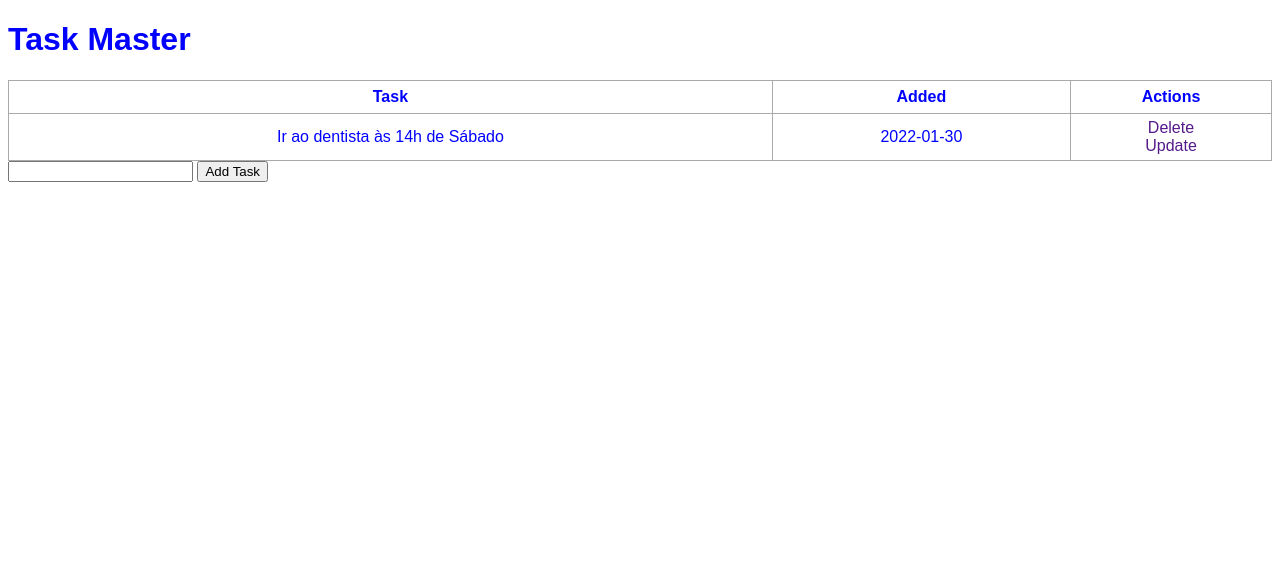
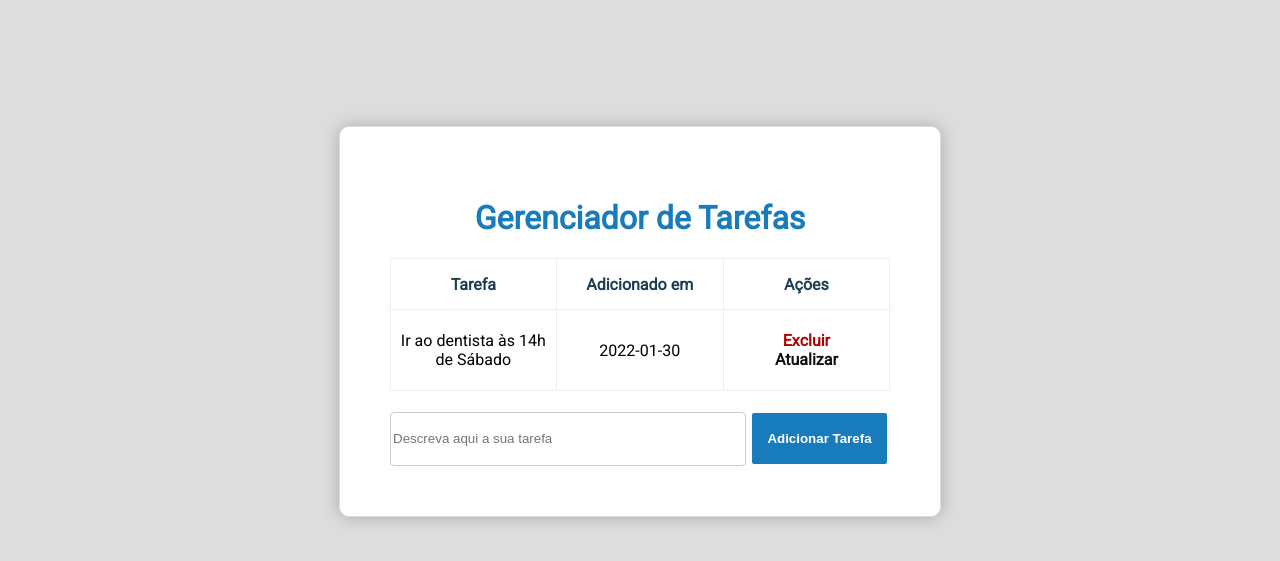
Before and after one commit to gabrielcastroo/gerenciador_de_tarefas_com_flaskAPI, a Flask app: page / in a window 1280 px wide. Shown: the top 561 px of the page. Run offline with Flask 2, Linux system fonts and the light colour scheme; data comes from the database, SQL or seed files in the repository; both versions use the stored data as it was after the commit.

Commit message:
add: delete method and some style

```diff
--- a/app.py
+++ b/app.py
@@ -34,6 +34,17 @@ def index():
         tasks = Todo.query.order_by(Todo.date_created).all()
         return render_template('index.html', tasks=tasks)
 
+@app.route('/delete/<int:id>')
+def delete(id):
+    task_to_delete = Todo.query.get_or_404(id)
+
+    try:
+        db.session.delete(task_to_delete)
+        db.session.commit()
+        return redirect('/')
+    except:
+        return 'There was a problem to delete that task'
+
 
 if __name__ == "__main__":
     app.run(debug=True)
--- a/static/css/main.css
+++ b/static/css/main.css
@@ -1,21 +1,111 @@
-body {
-   font-family: Arial, Helvetica, sans-serif;
-   color: blue;
+@import url('https://fonts.googleapis.com/css2?family=Roboto&display=swap');
+html {
+    margin: 0;
+    font-family: 'Roboto', sans-serif;
+    color: #187CBC;
+    background-color: #DDD;
+}
+
+h1 {
+    text-align: center;
+}
+.content {
+    margin: 0 auto;
+    margin-top: 10%;
+    width: 500px;
+    background-color: #FFF;
+    padding: 50px;
+    border-radius: 10px;
+    border: solid 1px #DDD;
+    word-wrap: anywhere;
+    box-shadow: 0 0 1em #AAA;
+}
+
+th{
+    color: #1D3F51;
+    font-weight: bold;
 }
 table, td, th {
-    border: 1px solid #aaa;
+    border: 1px solid #EEE;
+    padding: 10px;
+    width: 200px;
+
 }
+
+td{
+    color: #000;
+}
+
 table {
     border-collapse: collapse;
     width: 100%;
 }
+
 th {
     height: 30px;
 }
+
 td {
     text-align: center;
     padding: 5px;
 }
+
+.form {
+    margin-top: 20px;
+}
+
+#content {
+    width: 70%;
+}
+
 a{
     text-decoration: none;
+    color: #111;
+    font-weight: bold;
 }
+
+a:hover{
+    color: #888;
+}
+
+.delete {
+    color: rgb(177, 0, 0);
+    font-weight: bold;
+}
+
+.delete:hover {
+
+    color: red;
+}
+
+input{
+    margin-top: 20px;
+}
+input[type=text] {
+
+    height: 50px;
+    border: 1px solid #CCC;
+    border-radius: 4px;
+
+}
+
+input[type=submit] {
+
+    height: 55px;
+    margin-left: 0px;
+    border: 2px solid #FFF;
+    background-color: #187CBC;
+    color: #FFF;
+    font-weight: bold;
+    border-radius: 4px;
+    width: 139px;
+
+}
+
+input[type=submit]:hover {
+    border: 2px solid #187CBC;
+    background-color: #FFF;
+    color: #187CBC;
+    cursor: pointer;
+
+}
--- a/templates/base.html
+++ b/templates/base.html
@@ -1,5 +1,5 @@
 <!DOCTYPE html>
-<html lang="en">
+<html lang="pt-br">
 <head>
     <meta charset="UTF-8">
     <meta http-equiv="X-UA-Compatible" content="IE=edge">
--- a/templates/index.html
+++ b/templates/index.html
@@ -6,24 +6,24 @@
 
 {% block body %}
 <div class = "content">
-    <h1>Task Master</h1>
+    <h1>Gerenciador de Tarefas</h1>
 
     <table>
 
         <tr>
-            <th>Task</th>
-            <th>Added</th>
-            <th>Actions</th>
+            <th>Tarefa</th>
+            <th>Adicionado em</th>
+            <th>Ações</th>
         </tr>
 
         {% for task in tasks %}
             <tr>
-                <td>{{ task.content }}</td>
+                <td><p>{{ task.content }}</p></td>
                 <td>{{ task.date_created.date() }}</td>
                 <td>
-                    <a href="">Delete</a>
+                    <a href="/delete/{{task.id}}" class="delete">Excluir</a>
                     <br>
-                    <a href="">Update</a>
+                    <a href="">Atualizar</a>
                 </td>
             </tr>
         {% endfor %}
@@ -31,8 +31,8 @@
     </table>
 
     <form action="/" method="POST">
-        <input type="text" name="content" id="content">
-        <input type="submit" value="Add Task">
+        <input type="text" placeholder="Descreva aqui a sua tarefa" name="content" id="content">
+        <input type="submit" value="Adicionar Tarefa">
     </form>
 </div>
 {% endblock %}
```
Also changed, not shown: test.db.
